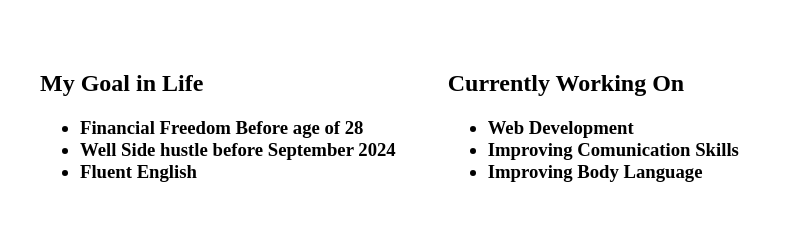
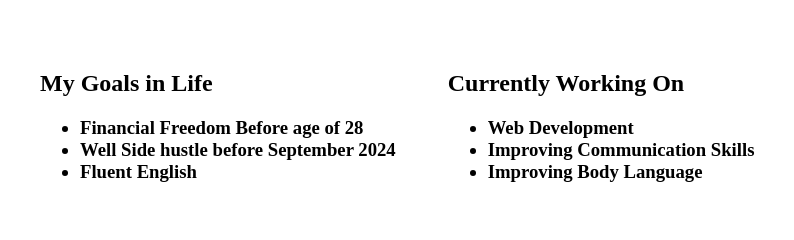
Before and after one commit to Ravi-Sinhmar/Personal-Info-site, a plain HTML site: page index.html in a window 1280 px wide. Shown: the part 475-715 px from the top of the page, 19-813 px from the left. Drawn offline with Linux system fonts and the light colour scheme.

Commit message:
spl chng

```diff
--- a/index.html
+++ b/index.html
@@ -30,7 +30,7 @@
         <table cellspacing="50">
             <tr>
                 <td>
-                    <h2>My Goal in Life</h2>
+                    <h2>My Goals in Life</h2>
                     <h3>
                         <ul type="disc">
 
@@ -52,7 +52,7 @@
                     <ul type="disc">
                         <h3>
                             <li>Web Development</li>
-                            <li>Improving Comunication Skills</li>
+                            <li>Improving Communication Skills</li>
                             <li>Improving Body Language</li>
                         </h3>
                     </ul>
```
